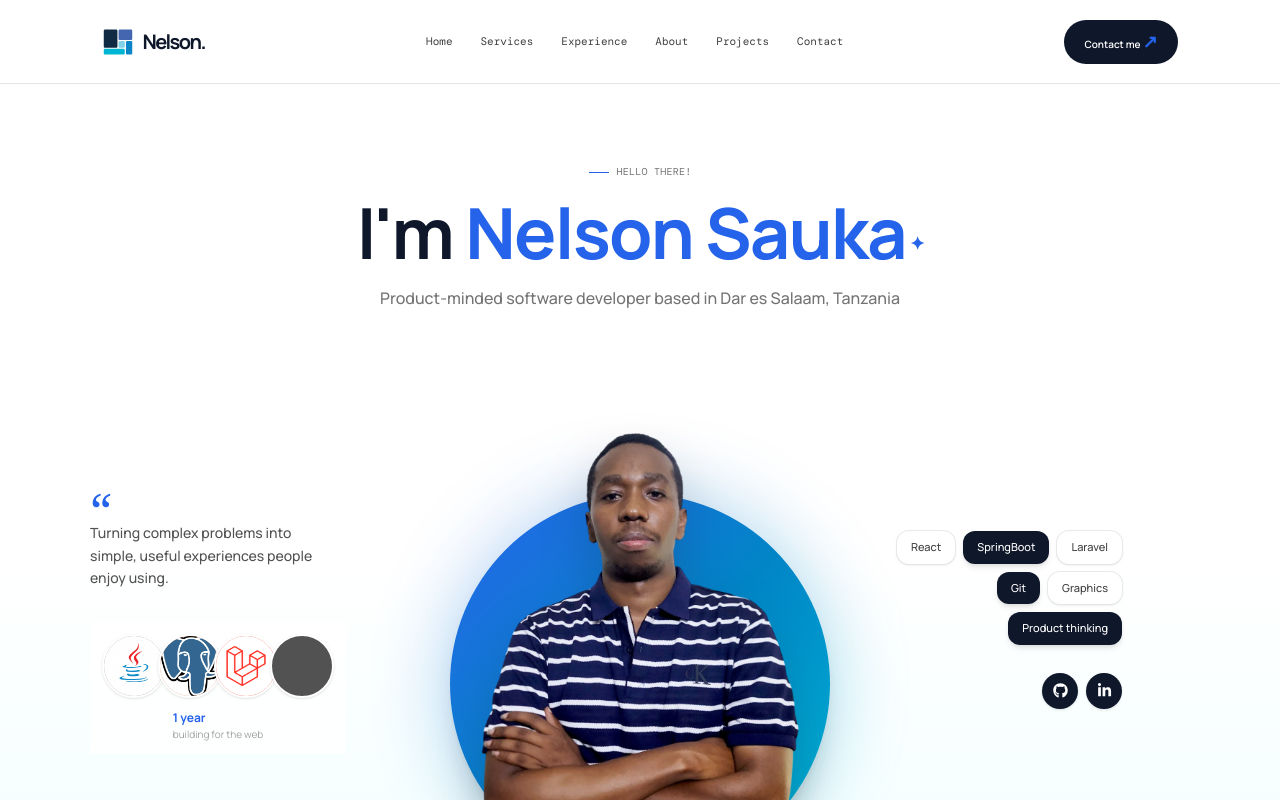
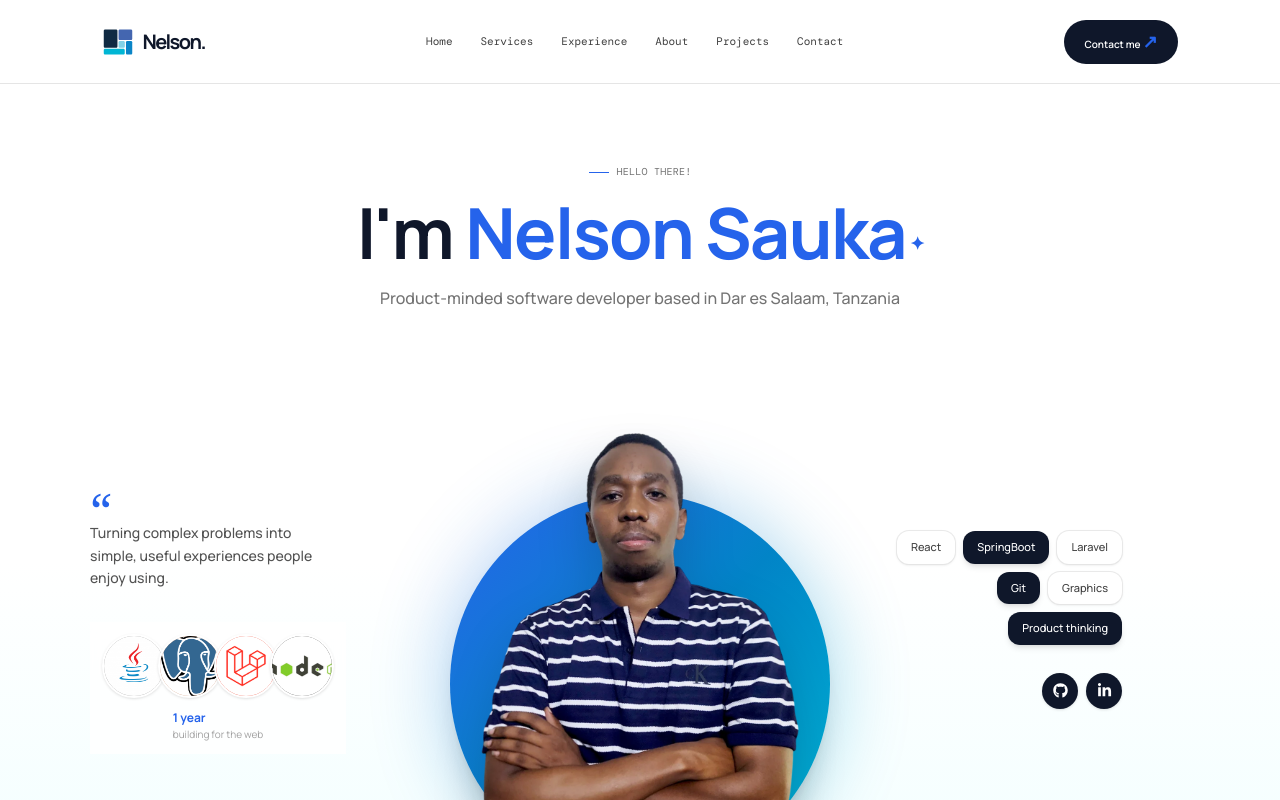
Before and after one commit to ByteMeLol/nelson-portfolio, a React (Vite) app: page / in a window 1280 px wide. Shown: the top 800 px of the page. Built offline with nearby package versions, Linux system fonts and the light colour scheme.

Commit message:
node logo

```diff
--- a/src/App.jsx
+++ b/src/App.jsx
@@ -6,6 +6,7 @@ import heavage from './assets/heavage.png'
 import design from './assets/design.png'
 import me from './assets/me.webp'
 import postgres from './assets/postgres.png'
+import node from './assets/node.jpeg'
 import java from './assets/java.png'
 import laravel from './assets/laravel.png'
 import { FaGithub, FaLinkedinIn } from 'react-icons/fa'
@@ -80,7 +81,7 @@ function App() {
                   <i className="size-16 rounded-full border-2 border-white bg-neutral-400 shadow-sm" ><img src={java} alt="Nelson Sauka" className="w-full h-full object-cover rounded-full" /></i>
                   <i className="size-16 rounded-full border-2 border-white bg-[#d19b7c] shadow-sm" ><img src={postgres} alt="Nelson Sauka" className="w-full h-full object-cover rounded-full" /></i>
                   <i className="size-16 rounded-full border-2 border-white bg-[#f05340] shadow-sm" ><img src={laravel} alt="Nelson Sauka" className="w-full h-full object-cover rounded-full" /></i>
-                  <i className="size-16 rounded-full border-2 border-white bg-neutral-600 shadow-sm" />
+                  <i className="size-16 rounded-full border-2 border-white bg-neutral-600 shadow-sm" ><img src={node} alt="Nelson Sauka" className="w-full h-full object-cover rounded-full" /></i>
                 </div>
                 <div className="text-left">
                   <strong className="block text-xs font-bold text-brand">1 year</strong>
```
Also changed, not shown: src/assets/node.jpeg (added).
